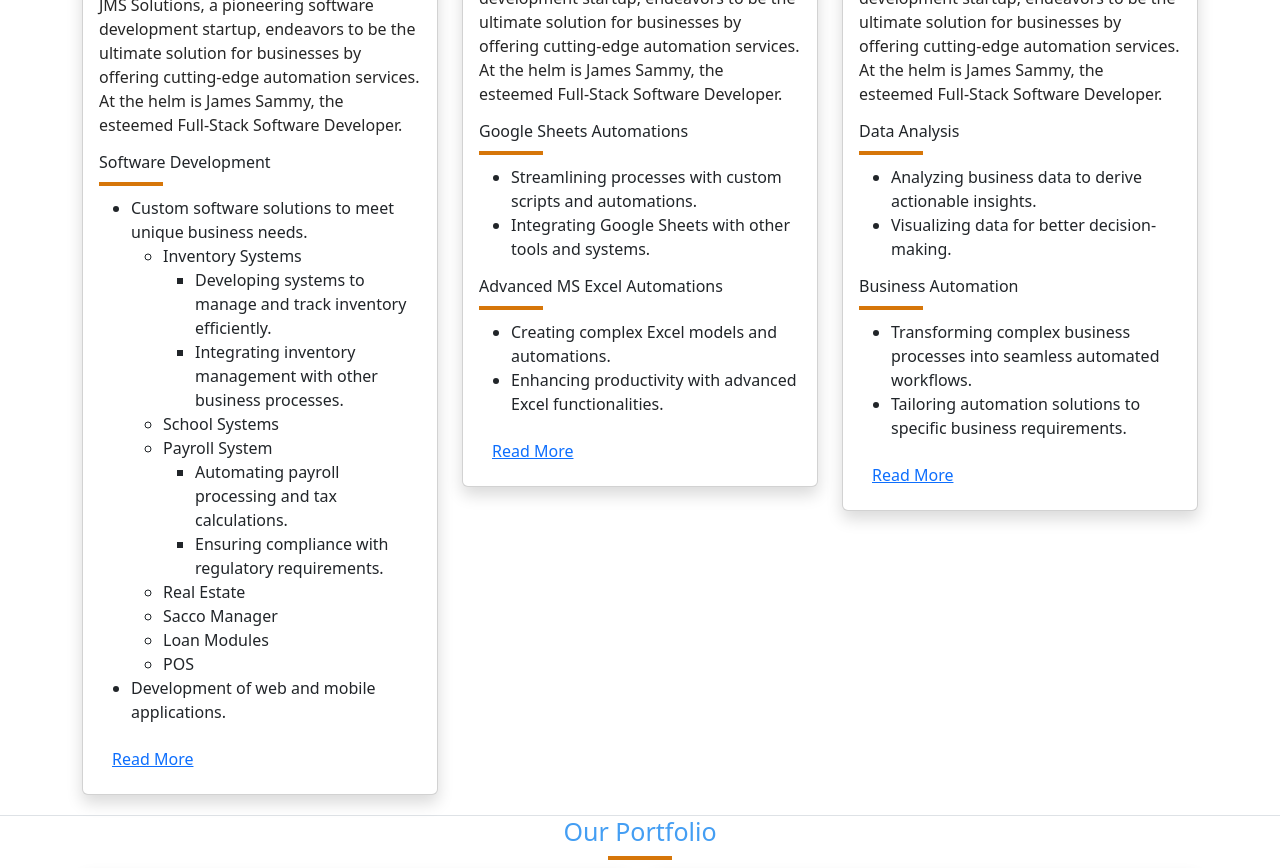
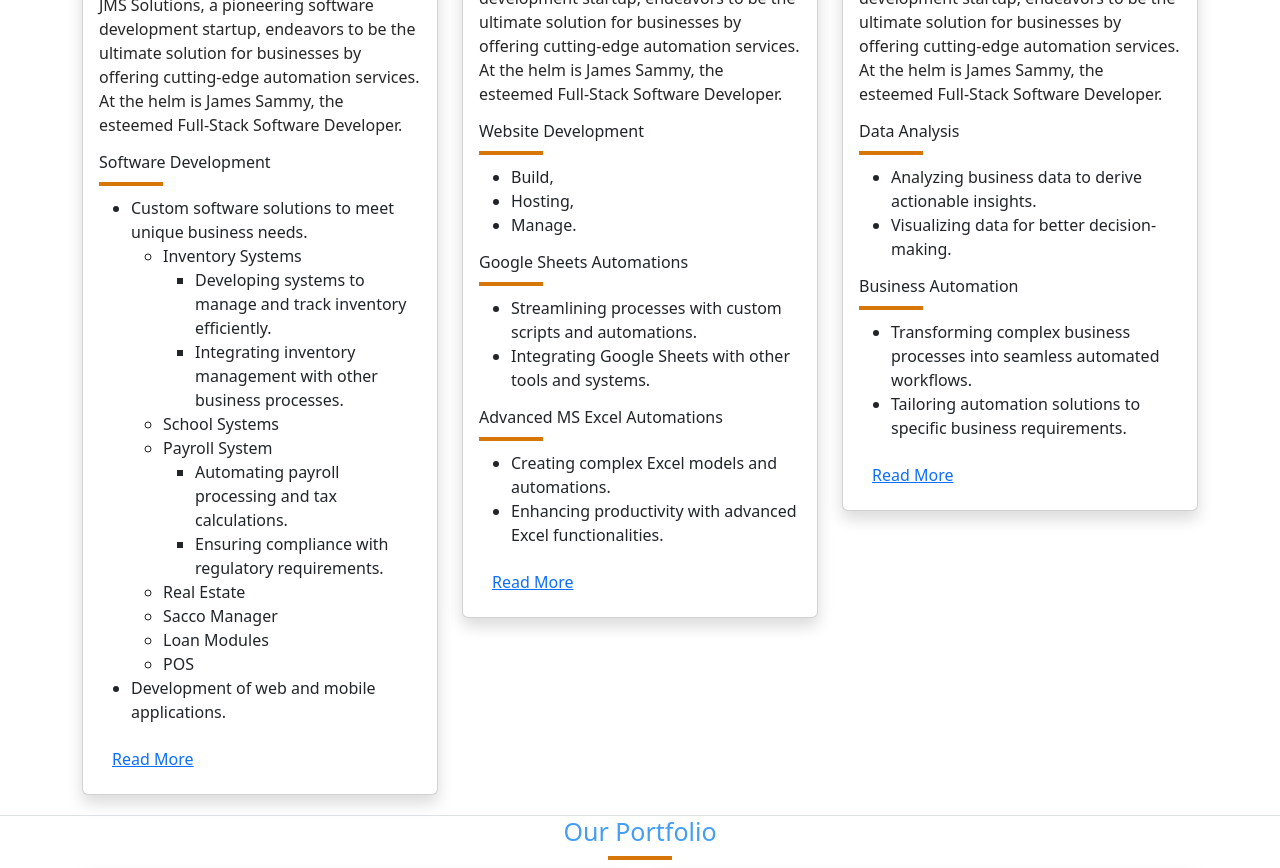
Before and after one commit to Jemwanzs/JMSReactWebsite, a React (Create React App) app: page / in a window 1280 px wide. Shown: the part 1560-2428 px from the top of the page. Built offline with nearby package versions, Linux system fonts and the light colour scheme; grey boxes are pictures that could not be loaded.

Commit message:
Updates on Services

```diff
--- a/src/components/pages/Services.js
+++ b/src/components/pages/Services.js
@@ -55,6 +55,13 @@ function Services() {
                                 <p>JMS Solutions, a pioneering software development startup, endeavors to be the ultimate solution for businesses
                                     by offering cutting-edge automation services. At the helm is James Sammy, the esteemed Full-Stack
                                     Software Developer.</p>
+                                <h6>Website Development</h6>
+                                <div className="underline"></div>
+                                <ul>
+                                    <li>Build,</li>
+                                    <li>Hosting,</li>
+                                    <li>Manage.</li>
+                                </ul>
                                 <h6>Google Sheets Automations</h6>
                                 <div className="underline"></div>
                                 <ul>
```
